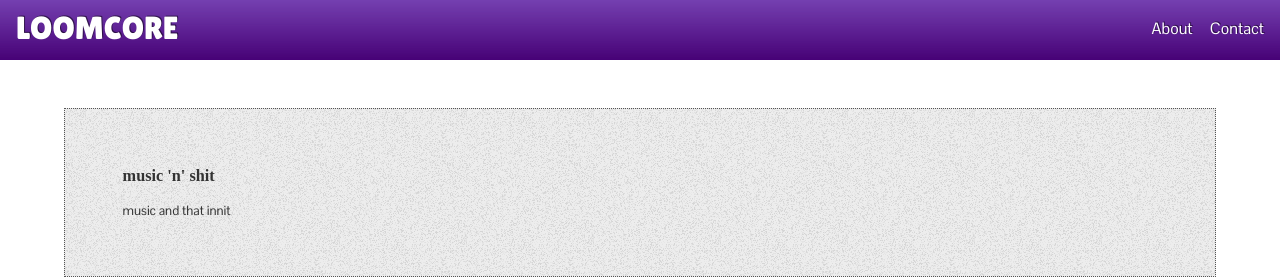
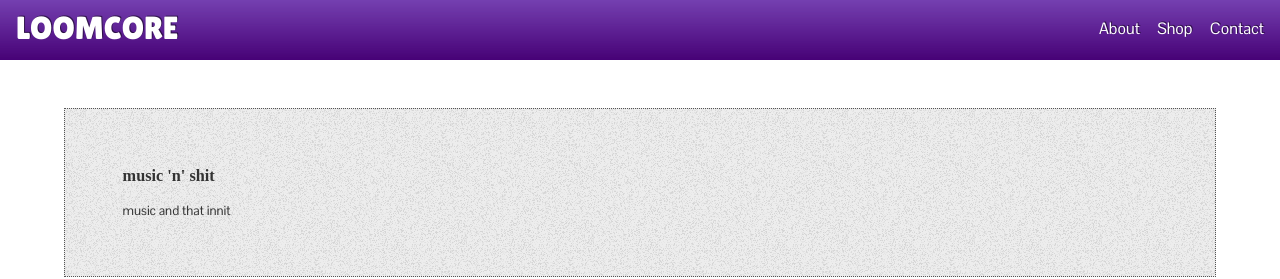
Before and after one commit to loomcore/producer, a Jekyll site: the page built from index.html, in a window 1280 px wide. Shown: the top 279 px of the page. Built offline with Jekyll 4.4.1, drawn with Linux system fonts in a browser that asks for light colours; some web fonts are replaced; Markdown is read by kramdown in place of the engine named in the settings.

Commit message:
bandcamp

```diff
--- a/_layouts/default.html
+++ b/_layouts/default.html
@@ -27,6 +27,7 @@
     <!--<a href="/nico/screens">Screenshots</a>&nbsp;&nbsp;&nbsp;&nbsp;
     <a href="/nico/download">Download</a>&nbsp;&nbsp;&nbsp;&nbsp;
     <a href="/nico/faq">FAQ</a>&nbsp;&nbsp;&nbsp;&nbsp;-->
+    <a href="http://loomcore.bandcamp.com">Shop</a>&nbsp;&nbsp;&nbsp;&nbsp;
     <a href="/contact">Contact</a>
   </div>
 </div>
```
Also changed, not shown: 1 other file.
